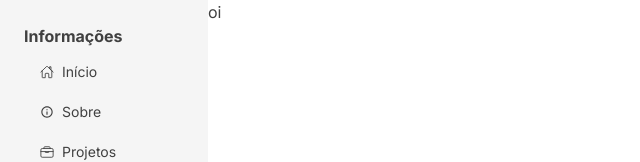
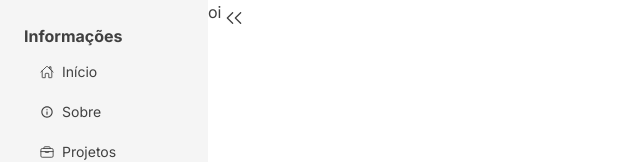
Before and after one commit to Spyei/new-portfolio, a Next.js app: page /contato in a window 1280 px wide. Shown: the top 162 px of the page, without its empty margins (0-640 px from the left). Built offline with nearby package versions, Linux system fonts and the light colour scheme.

Commit message:
feat: call drawer arrow

```diff
--- a/src/components/SideBar/index.tsx
+++ b/src/components/SideBar/index.tsx
@@ -1,12 +1,18 @@
+"use client"
 import { IoMdInformationCircle, IoMdInformationCircleOutline } from "react-icons/io";
 import SideBarLink from "./Link";
 import { IoBriefcase, IoBriefcaseOutline, IoHome, IoHomeOutline, IoPerson, IoPersonOutline } from "react-icons/io5";
 import { MdOutlineTimeline } from "react-icons/md";
 import { BsDiscord, BsGithub, BsInstagram } from "react-icons/bs";
+import { useState } from "react";
+import { RxDoubleArrowRight } from "react-icons/rx";
 
 export default function SideBar() {
+    const [disabled, setDisabled] = useState(true);
+
     return (
-        <section className="flex flex-col gap-1 w-52 tablet:w-auto h-screen bg-neutral-100 p-6 tablet:p-[2px]">
+            <section className={`${!disabled ? "-translate-x-52 tablet:-translate-x-14" : null} relative transition-all duration-500 flex flex-col gap-1 w-52 tablet:w-auto h-screen bg-neutral-100 p-6 tablet:p-[2px]`}>
+                <button onClick={() => setDisabled(!disabled)} className="absolute left-56 tablet:left-16 top-2"><RxDoubleArrowRight className={`${!disabled ? "rotate-0" : "rotate-180"} transition duration-300 text-xl`} /></button>
                 <h1 className="font-bold tablet:hidden">Informações</h1>
                 <div className="flex flex-col">
                     <SideBarLink type="infos" filledIcon={<IoHome fill="#29BDFF" />} href="/" icon={<IoHomeOutline />} title="Início" key={Math.random()} />
@@ -18,10 +24,11 @@ export default function SideBar() {
                 <hr className="hidden tablet:border-neutral-600 tablet:border-1 tablet:my-2 tablet:rounded-lg tablet:w-1/2 tablet:self-center tablet:block" />
                 <h1 className="font-bold tablet:hidden">Links</h1>
                 <div className="p-4 flex flex-col tablet:p-[2px]">
-                <SideBarLink icon={<BsGithub className="group-hover:fill-black transition"/>} title="Github" type="socials" href="https://github.com/Spyei" key={Math.random()}/>
-                <SideBarLink icon={<BsDiscord className="group-hover:fill-[#404EED] transition"/>} title="Discord" type="socials" href="https://github.com/Spyei" key={Math.random()}/>
-                <SideBarLink icon={<BsInstagram className="group-hover:fill-[#E1306C] transition"/>} title="Instagram" type="socials" href="https://github.com/Spyei" key={Math.random()}/>
+                    <SideBarLink icon={<BsGithub className="group-hover:fill-black transition" />} title="Github" type="socials" href="https://github.com/Spyei" key={Math.random()} />
+                    <SideBarLink icon={<BsDiscord className="group-hover:fill-[#404EED] transition" />} title="Discord" type="socials" href="https://github.com/Spyei" key={Math.random()} />
+                    <SideBarLink icon={<BsInstagram className="group-hover:fill-[#E1306C] transition" />} title="Instagram" type="socials" href="https://github.com/Spyei" key={Math.random()} />
                 </div>
             </section>
+
     );
 }
```
Lines whose indentation alone changed are shown as unchanged.
